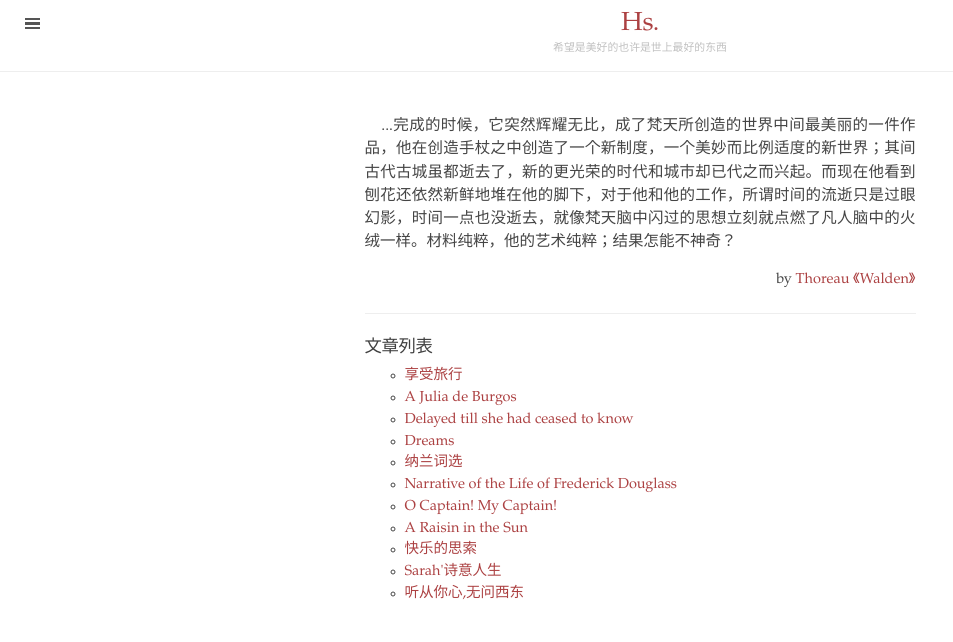
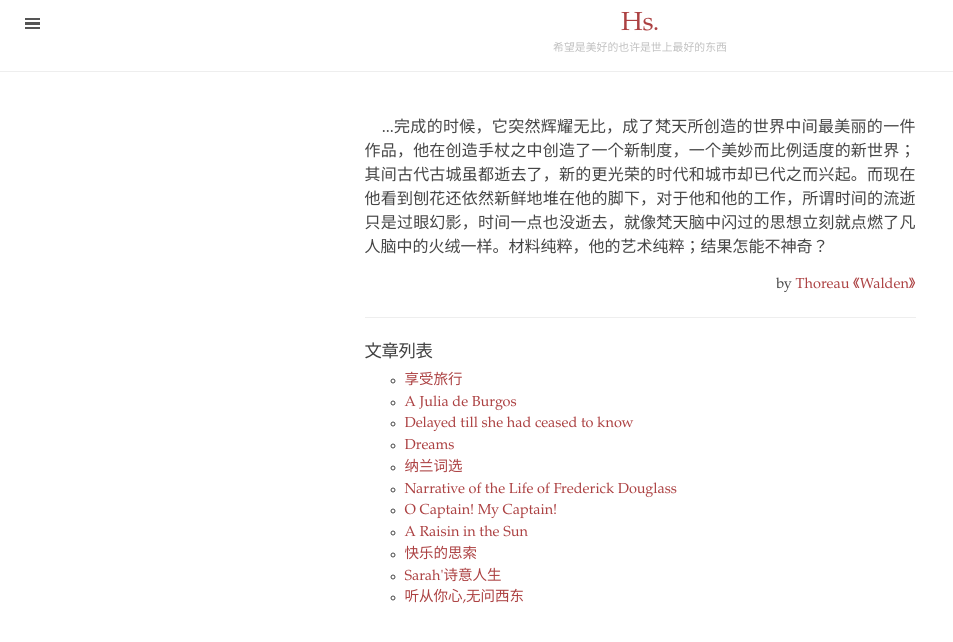
Before and after one commit to symphonyh/blog, a Jekyll site: the page built from index.html, in a window 1280 px wide. Shown: the top 642 px of the page, without its empty margins (0-953 px from the left). Built offline with Jekyll 4.4.1, drawn with Linux system fonts in a browser that asks for light colours.

Commit message:
2018-8-18:13:52

```diff
--- a/index.html
+++ b/index.html
@@ -3,7 +3,7 @@
 title: Hs.
 ---
 <div class="introduction">
-<p style="font-size: 15.5px;">&nbsp;&nbsp;&nbsp;&nbsp;...完成的时候，它突然辉耀无比，成了梵天所创造的世界中间最美丽的一件作品，他在创造手杖之中创造了一个新制度，一个美妙而比例适度的新世界；其间古代古城虽都逝去了，新的更光荣的时代和城市却已代之而兴起。而现在他看到刨花还依然新鲜地堆在他的脚下，对于他和他的工作，所谓时间的流逝只是过眼幻影，时间一点也没逝去，就像梵天脑中闪过的思想立刻就点燃了凡人脑中的火绒一样。材料纯粹，他的艺术纯粹；结果怎能不神奇？</p>
+<p style="font-size: 16px;font-family: 'lisu';">&nbsp;&nbsp;&nbsp;&nbsp;...完成的时候，它突然辉耀无比，成了梵天所创造的世界中间最美丽的一件作品，他在创造手杖之中创造了一个新制度，一个美妙而比例适度的新世界；其间古代古城虽都逝去了，新的更光荣的时代和城市却已代之而兴起。而现在他看到刨花还依然新鲜地堆在他的脚下，对于他和他的工作，所谓时间的流逝只是过眼幻影，时间一点也没逝去，就像梵天脑中闪过的思想立刻就点燃了凡人脑中的火绒一样。材料纯粹，他的艺术纯粹；结果怎能不神奇？</p>
 
 <p style="text-align: right;"> by <a href="https://baike.baidu.com/item/%E7%93%A6%E5%B0%94%E7%99%BB%E6%B9%96/2755634?fr=aladdin" target="_blank">Thoreau 《Walden》</a></p>
 <hr>
```
